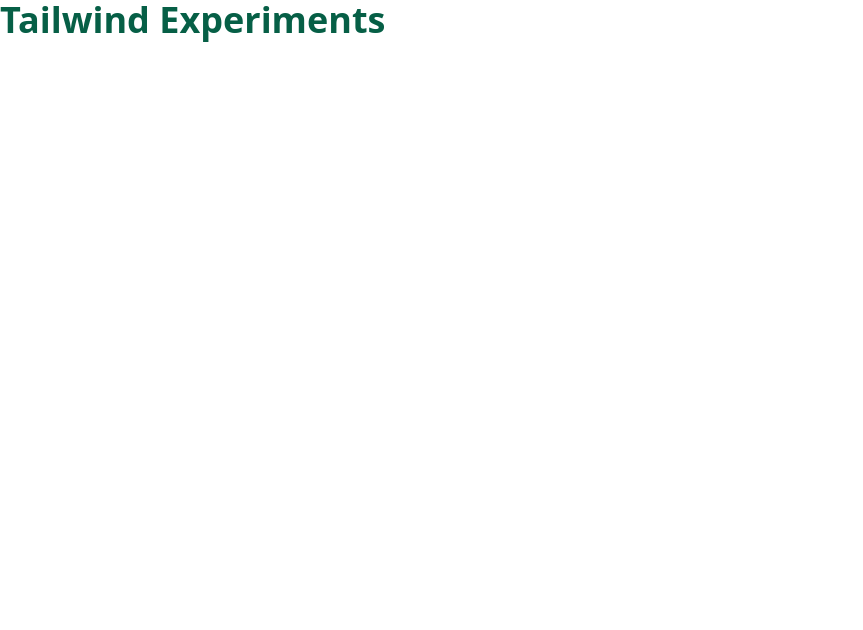
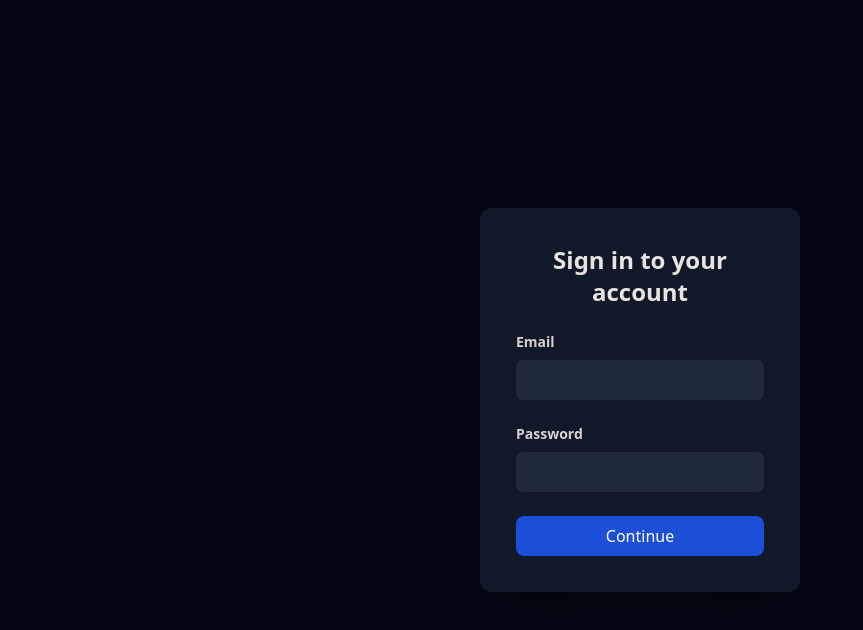
Before and after one commit to mfadilk22/design-engineer, a website: page learn-tailwind/public/index.html in a window 1280 px wide. Shown: the whole page, without its empty margins (0-863 px from the left). Drawn offline with Linux system fonts and the light colour scheme.

Commit message:
Add: simple login form but not yet finished

```diff
--- a/learn-tailwind/public/index.html
+++ b/learn-tailwind/public/index.html
@@ -8,6 +8,20 @@
 
 </head>
 <body>
-    <div class="text-4xl text-emerald-800 font-bold">Tailwind Experiments</div>
+    <div class="flex flex-col items-center justify-center h-screen bg-gray-950">
+        <div class="flex flex-col py-9 px-9 gap-6 w-3/12 bg-gray-900 rounded-xl shadow-2xl">
+            <div class="text-2xl text-stone-200 font-bold w-full text-center">Sign in to your account</div>
+            <div class="flex flex-col gap-2  ">
+                <label for="email" class="text-sm text-stone-300 font-semibold ">Email</label>
+                <input type="text" class = "bg-gray-800 py-2 rounded-md border-gray-700 px-3 text-white focus:border-blue-500 ">
+            </div>
+            <div class="flex flex-col gap-2  ">
+                <label for="email" class="text-sm text-stone-300 font-semibold ">Password</label>
+                <input type="text" class = "bg-gray-800 py-2 rounded-md border-gray-700 px-3 text-white focus:border-blue-500 ">
+            </div>
+            <button class="bg-blue-700 text-white py-2 px-4 rounded-lg w-full hover:bg-pink-500">Continue</button>
+        </div>
+
+    </div>
 </body>
 </html>
```
Also changed, not shown: learn-tailwind/public/css/style.css.
